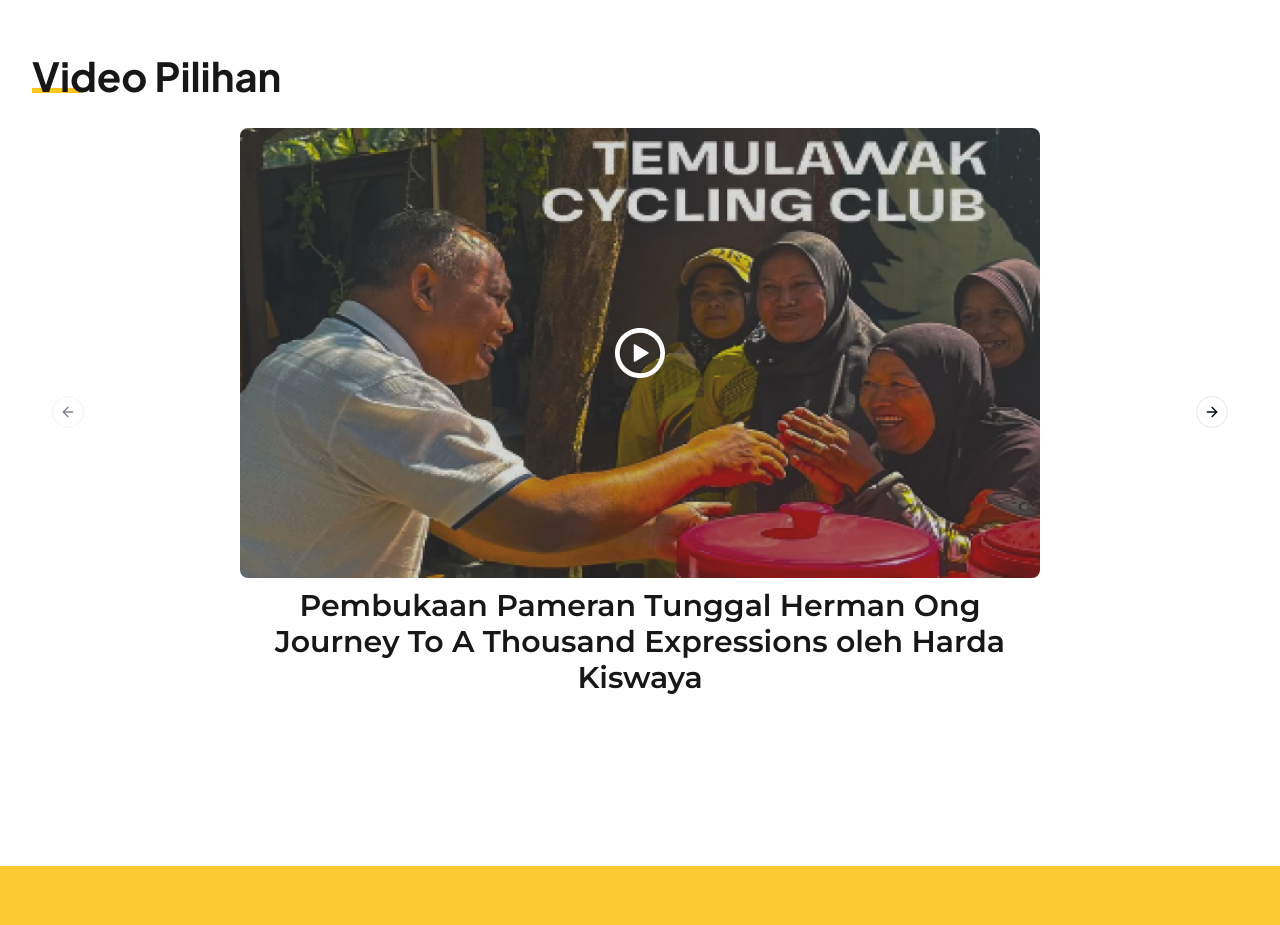
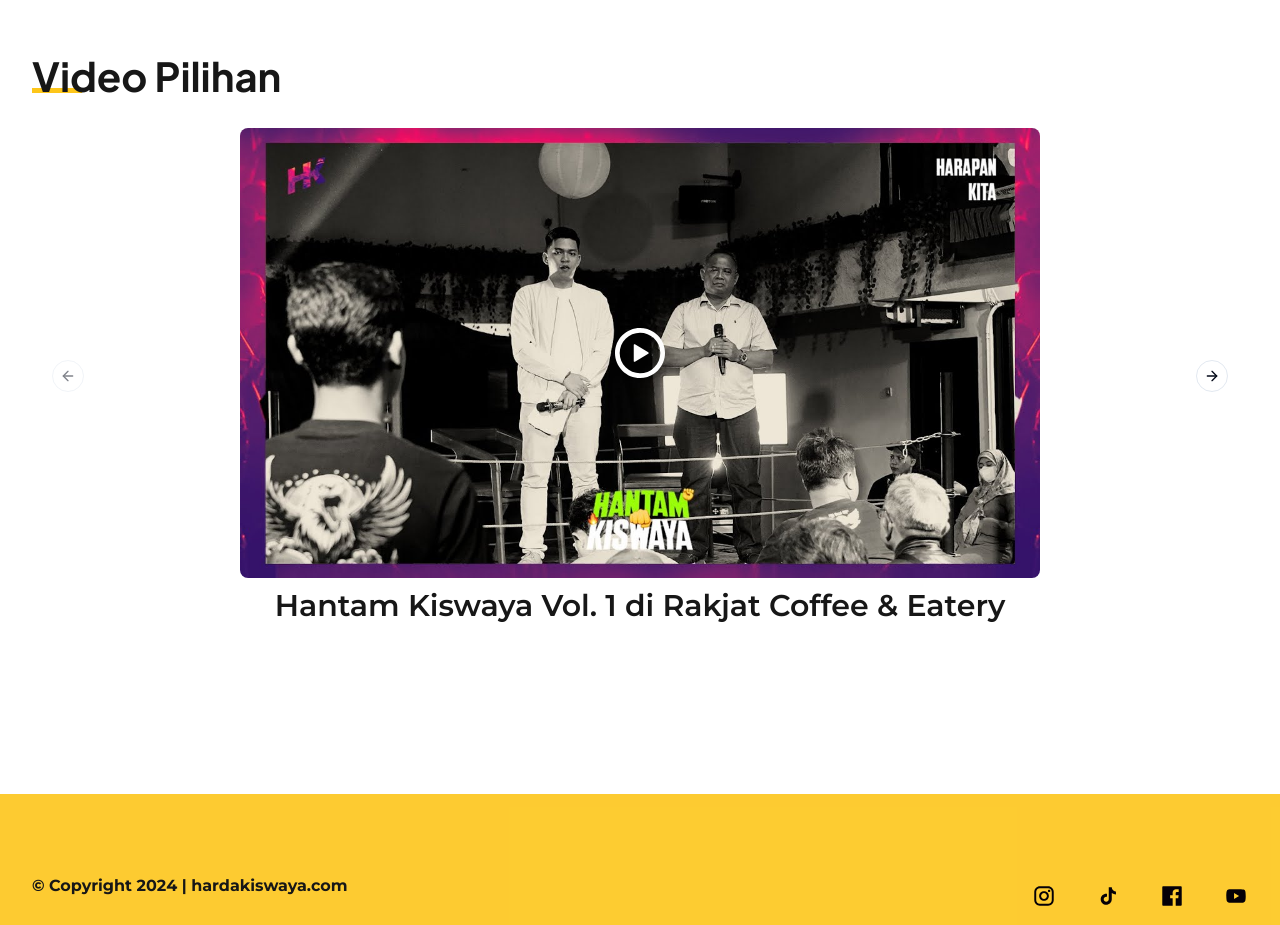
Before and after one commit to nrmadi02/webkada-project, a Next.js app: page / in a window 1280 px wide. Shown: the part 4020-4945 px from the top of the page. Built offline with nearby package versions, Linux system fonts and the light colour scheme.

Commit message:
refactor: update docs youtube highlight

```diff
--- a/src/features/landing-page/components/sections/video-news.section.tsx
+++ b/src/features/landing-page/components/sections/video-news.section.tsx
@@ -1,30 +1,27 @@
 "use client";
 
-import { Carousel, CarouselContent, CarouselItem, CarouselNext, CarouselPrevious } from "@/components/ui/carousel";
+import {
+  Carousel,
+  CarouselContent,
+  CarouselItem,
+  CarouselNext,
+  CarouselPrevious,
+} from "@/components/ui/carousel";
 import Image from "next/image";
+import Link from "next/link";
 
 const videoItems = [
   {
-    title:
-      "Pembukaan Pameran Tunggal Herman Ong Journey To A Thousand Expressions oleh Harda Kiswaya",
-    date: "14 Juli 2024",
-    thumbnail: "/images/video-1.png",
+    title: "Hantam Kiswaya Vol. 1 di Rakjat Coffee & Eatery",
+    date: "11 Juli 2024",
+    thumbnail: "/youtube/yt-1.jpg",
+    link: "https://youtu.be/BuaziHtB2MM?si=exu-2IhYDsPnq0Vr",
   },
   {
-    title: "Ngiras : Menikmati Kelezatan Bakmi Pak Mo Tempel Bersama Pak Harda",
-    date: "11 Juli 2024",
-    thumbnail: "/images/video-2.png",
-  },
-  {
-    title:
-      "Pembukaan Pameran Tunggal Herman Ong Journey To A Thousand Expressions oleh Harda Kiswaya",
+    title: "Matur Nuwun Kepercayaan & Dukungannya",
     date: "14 Juli 2024",
-    thumbnail: "/images/video-1.png",
-  },
-  {
-    title: "Ngiras : Menikmati Kelezatan Bakmi Pak Mo Tempel Bersama Pak Harda",
-    date: "11 Juli 2024",
-    thumbnail: "/images/video-2.png",
+    thumbnail: "/youtube/yt-2.jpg",
+    link: "https://youtu.be/7KDnQbH4PBg?si=Dm2PXKFLzhvKeegG",
   },
 ];
 
@@ -48,6 +45,7 @@
                   key={index}
                   className="flex  flex-col items-center justify-center"
                 >
+                  <Link href={video.link} target="_blank">
                     <div className="relative">
                       <Image
                         src={video.thumbnail}
@@ -67,6 +65,7 @@
                     <p className="max-w-[260px] lg:max-w-[800px] lg:text-3xl text-center mt-[10px] text-sm font-semibold text-neutral-900">
                       {video.title}
                     </p>
+                  </Link>
                 </CarouselItem>
               ))}
             </CarouselContent>
```
Also changed, not shown: public/youtube/yt-1.jpg (added), public/youtube/yt-2.jpg (added). Lines whose indentation alone changed are shown as unchanged.
